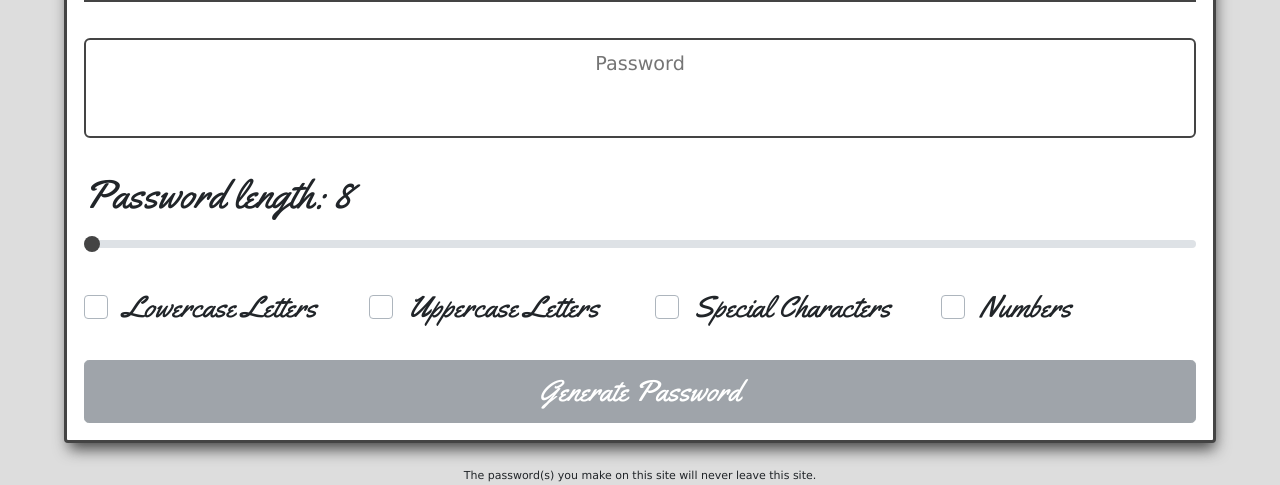
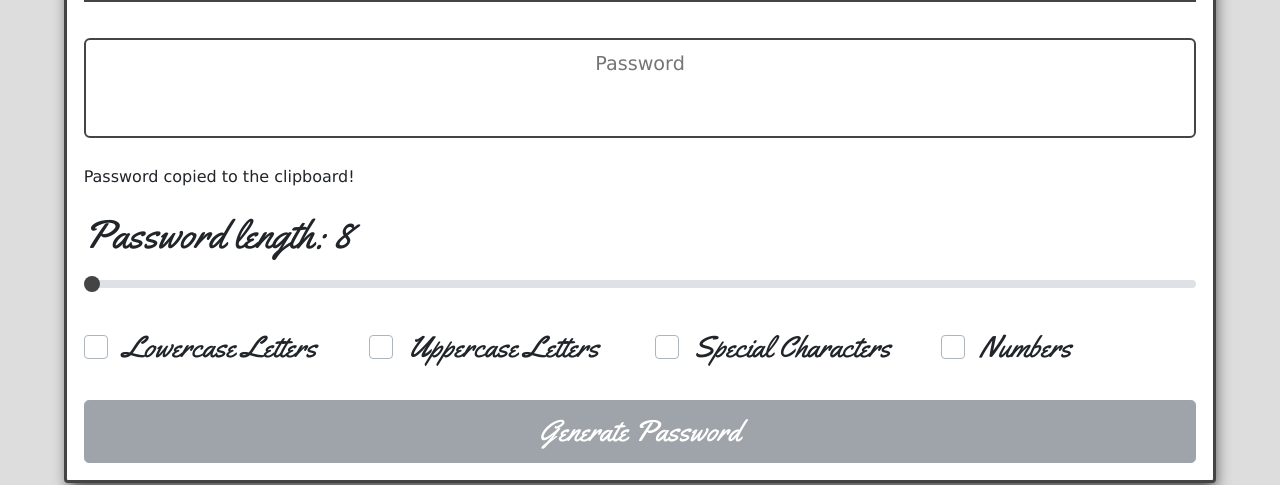
Before and after one commit to hockeyduck3/Password-Generator, a plain HTML site: page index.html in a window 1280 px wide. Shown: the part 217-702 px from the top of the page. Drawn offline with nearby package versions, Linux system fonts and the light colour scheme.

Commit message:
Added a paragraph underneath the text area to show the user that the password was copied

```diff
--- a/index.html
+++ b/index.html
@@ -34,6 +34,9 @@
 
                     <!-- Text area for the password -->
                     <textarea name="Password" id="placeHolder" placeholder="Password" readonly></textarea>
+
+                    <!-- This paragraph will show when the user clicks on the copy button -->
+                    <p class="copied hide">Password copied to the clipboard!</p>
 
                     <!-- Length of password -->
                     <label for="customRange" id="passwordLength">Password length: <span id="number">8</span></label>
```
